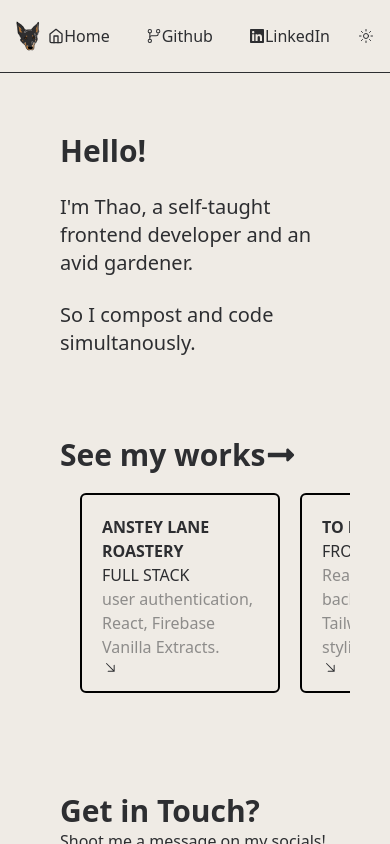
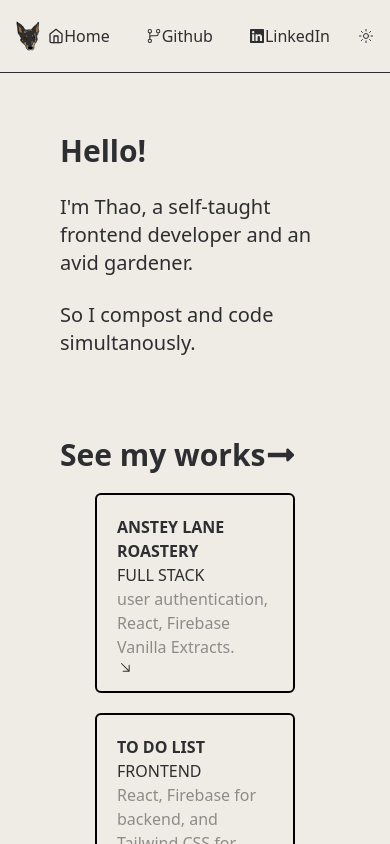
Before and after one commit to ngthaoph/thaocodes-website, a React (Vite) app: page / in a window 390 px wide. Both pictures are taken after a click on the icon 280 px from the left and 455 px from the top of the page. Shown: the top 844 px of the page. Built offline with nearby package versions, Linux system fonts and the light colour scheme; a web font is replaced by a local one.

Commit message:
update media queries

```diff
--- a/src/layouts/Next.jsx
+++ b/src/layouts/Next.jsx
@@ -9,7 +9,7 @@ function Next({ handleActive, active }) {
         See my works
         <FaLongArrowAltRight onClick={handleActive} />
       </h1>
-      <div>{active && <Project />}</div>
+      <div className="flex max-md:justify-center">{active && <Project />}</div>
     </div>
   );
 }
--- a/src/layouts/Projects.jsx
+++ b/src/layouts/Projects.jsx
@@ -116,12 +116,13 @@ function Projects() {
   };
   console.log(selectProject);
   return (
-    <div className="flex flex-col max-w-70 justify-start items-center p-5 gap-5 min-md:flex-row max-sm:flex-row">
+    <div className="flex flex-row max-w-70 justify-start items-center p-5 gap-5 max-md:flex-col md:items-center max-sm:flex-col">
       {projects.map((project) => {
         return (
           <ProjectTemplate
             key={project.id}
             name={project.name}
+            ßß
             type={project.type}
             link={project.link}
             description={project.description}
```
